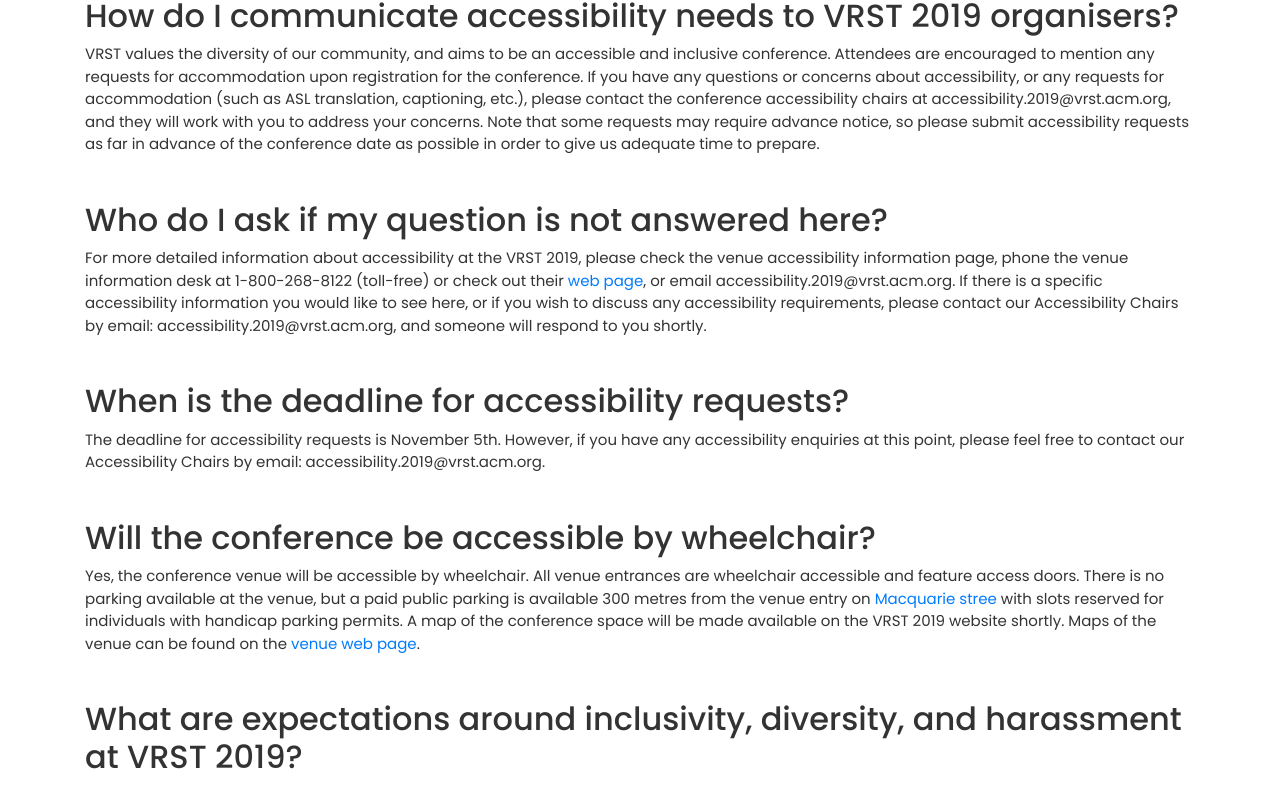
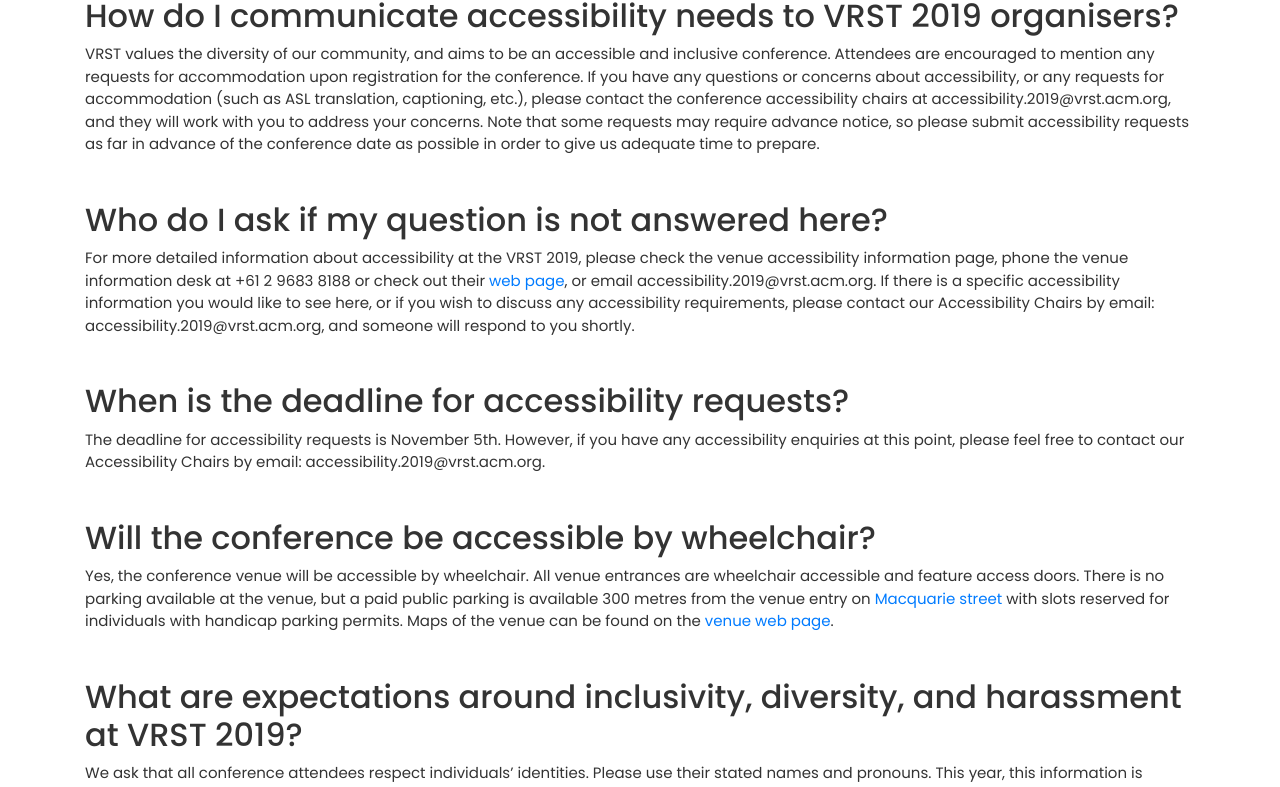
Before and after one commit to tomitrescak/vrst2019, a Next.js app: page /accessibility in a window 1280 px wide. Shown: the part 583-1370 px from the top of the page. Built offline with nearby package versions, Linux system fonts and the light colour scheme.

Commit message:
Updated faqs

```diff
--- a/components/faqs.js
+++ b/components/faqs.js
@@ -8,7 +8,7 @@
   },
   {
     Question: 'Who do I ask if my question is not answered here?',
-    Answers: `For more detailed information about accessibility at the VRST 2019, please check the venue accessibility information page, phone the venue information desk at 1-800-268-8122 (toll-free) or check out their <a href="https://www.westernsydney.edu.au/campuses_structure/cas/campuses/parramattacity/one_parramatta_square">web page</a>, or email accessibility.2019@vrst.acm.org. If there is a specific accessibility information you would like to see here, or if you wish to discuss any accessibility requirements, please contact our Accessibility Chairs by email: accessibility.2019@vrst.acm.org, and someone will respond to you shortly.`
+    Answers: `For more detailed information about accessibility at the VRST 2019, please check the venue accessibility information page, phone the venue information desk at +61 2 9683 8188 or check out their <a href="https://www.westernsydney.edu.au/campuses_structure/cas/campuses/parramattacity/one_parramatta_square">web page</a>, or email accessibility.2019@vrst.acm.org. If there is a specific accessibility information you would like to see here, or if you wish to discuss any accessibility requirements, please contact our Accessibility Chairs by email: accessibility.2019@vrst.acm.org, and someone will respond to you shortly.`
   },
   {
     Question: 'When is the deadline for accessibility requests?',
@@ -17,7 +17,7 @@
   },
   {
     Question: 'Will the conference be accessible by wheelchair?',
-    Answers: `Yes, the conference venue will be accessible by wheelchair. All venue entrances are wheelchair accessible and feature access doors. There is no parking available at the venue, but a paid public parking is available 300 metres from the venue entry on <a href="https://goo.gl/maps/2yvBriMgwhE2">Macquarie stree</a> with slots reserved for individuals with handicap parking permits. A map of the conference space will be made available on the VRST 2019 website shortly. Maps of the venue can be found on the <a href="https://www.westernsydney.edu.au/campuses_structure/cas/campuses/parramattacity/one_parramatta_square">venue web page</a>.`
+    Answers: `Yes, the conference venue will be accessible by wheelchair. All venue entrances are wheelchair accessible and feature access doors. There is no parking available at the venue, but a paid public parking is available 300 metres from the venue entry on <a href="https://goo.gl/maps/2yvBriMgwhE2">Macquarie street</a> with slots reserved for individuals with handicap parking permits. Maps of the venue can be found on the <a href="https://www.westernsydney.edu.au/campuses_structure/cas/campuses/parramattacity/one_parramatta_square">venue web page</a>.`
   },
   {
     Question: 'What are expectations around inclusivity, diversity, and harassment at VRST 2019?',
--- a/components/news.js
+++ b/components/news.js
@@ -13,7 +13,7 @@
             information on the venue. Keynote announcements and the CFP are coming soon!`
   },
   {
-    title: 'Keynote by Mark Walsh the former creative director of Pixar Animation',
+    title: 'Keynote by Mark Walsh, Pixar Animation Studios',
     date: 'January 30, 2019',
     author: 'Gilbert Zhuo',
     image: '/static/images/news/Mark-Walsh-News.jpg',
```
